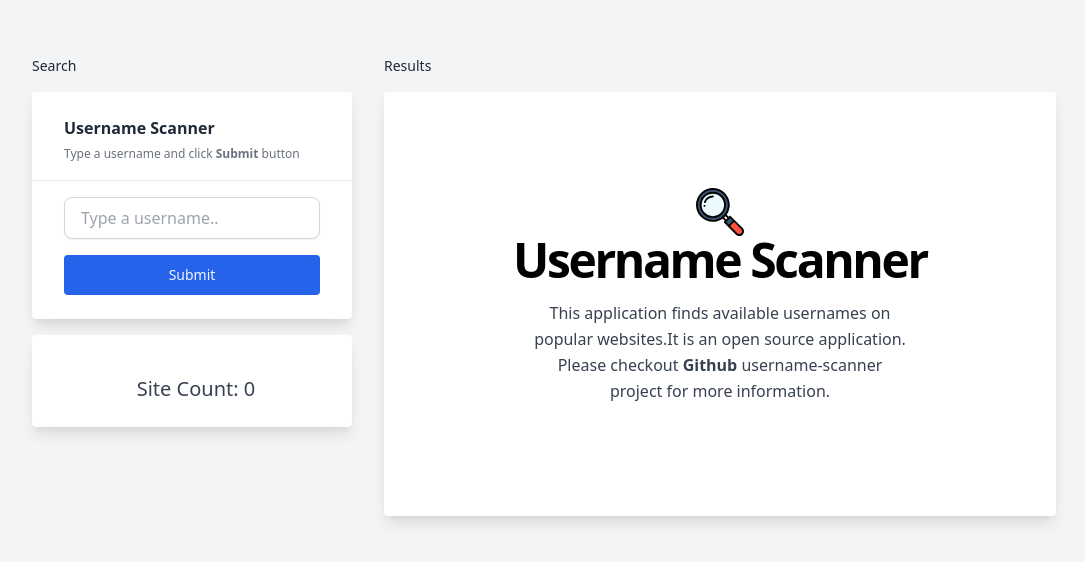
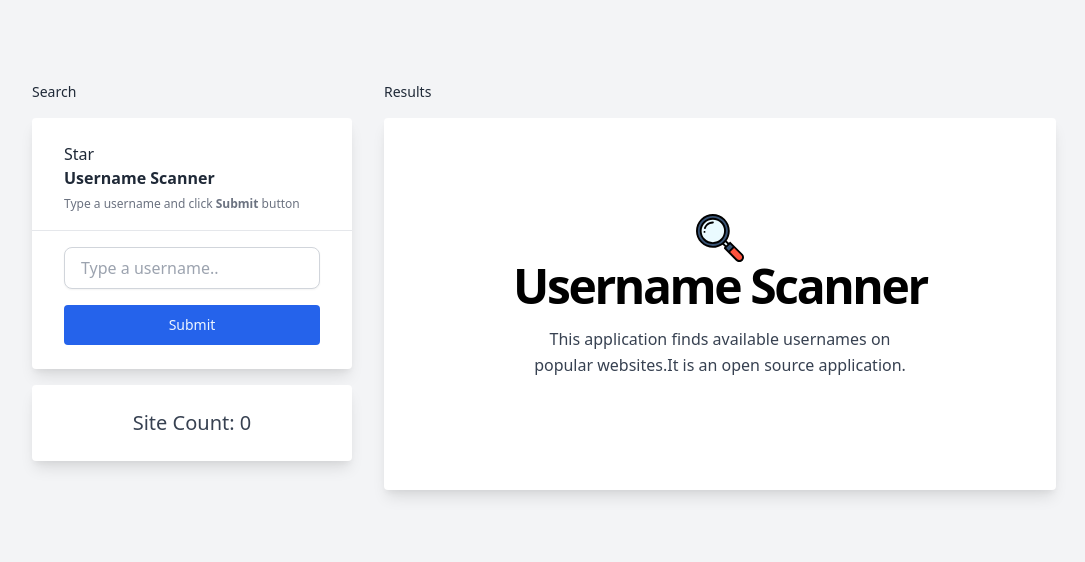
Before and after one commit to erdidogan/username-scanner, a Vue app: page / in a window 1280 px wide. Shown: the part 114-676 px from the top of the page, without its empty margins (96-1181 px from the left). Built offline with nearby package versions, Linux system fonts and the light colour scheme.

Commit message:
package update

```diff
--- a/index.html
+++ b/index.html
@@ -1,17 +1,22 @@
 <!DOCTYPE html>
 <html lang="en">
 <head>
-    <meta charset="UTF-8" />
+    <meta charset="UTF-8"/>
     <meta content="IE=edge" http-equiv="X-UA-Compatible">
     <link rel="icon" href="https://www.flaticon.com/svg/static/icons/svg/1076/1076336.svg">
-    <meta name="viewport" content="width=device-width, initial-scale=1.0" />
+    <meta name="viewport" content="width=device-width, initial-scale=1.0"/>
     <meta name="description" content="Fast & Accurate Username Discovery Tool">
     <title>Username Scanner</title>
+    <script async defer src="https://buttons.github.io/buttons.js"></script>
     <!-- Global site tag (gtag.js) - Google Analytics -->
     <script async src="https://www.googletagmanager.com/gtag/js?id=G-4G6YMLVFB1"></script>
     <script>
         window.dataLayer = window.dataLayer || [];
-       function gtag(){dataLayer.push(arguments);}
+
+        function gtag() {
+            dataLayer.push(arguments);
+        }
+
         gtag('js', new Date());
 
         gtag('config', 'G-4G6YMLVFB1');
--- a/src/App.vue
+++ b/src/App.vue
@@ -6,6 +6,9 @@
         <h2 class="text-sm font-medium">Search</h2>
         <div class="bg-white rounded mt-4 shadow-lg py-6">
           <div class="px-8">
+
+            <a class="github-button" href="https://github.com/erdidogan/username-scanner" data-icon="octicon-star"
+               data-size="large" aria-label="Star erdidogan/username-scanner on GitHub">Star</a>
             <div class="flex items-end">
               <span class="font-semibold">Username Scanner</span>
 
@@ -43,8 +46,8 @@
         <div class="bg-white rounded mt-4 shadow-lg py-6">
 
           <div v-show="isLoading" class="loader"></div>
-          <div v-show="!isLoading" class="flex flex-col px-8 pt-4">
-            <p class="text-md text-gray-700 text-xl text-center dark:text-gray-50 ml-2">
+          <div v-show="!isLoading" class="flex flex-col px-8">
+            <p class="text-md text-gray-700 text-xl text-center dark:text-gray-50">
               Site Count: {{ items.length }}
             </p>
           </div>
@@ -65,8 +68,6 @@
                 </h3>
                 <p class="mx-auto text-base font-medium leading-relaxed text-gray-700 lg:w-2/3">This application
                   finds available usernames on popular websites.It is an open source application.
-                  Please checkout <a href="https://github.com/erdidogan" target="_blank">
-                    <b>Github</b></a> username-scanner project for more information.
                 </p>
               </div>
 
```
Also changed, not shown: package.json (+7 -7 lines), 1 other file (tests, documents, lock files or other folders). Lines whose indentation alone changed are shown as unchanged.
